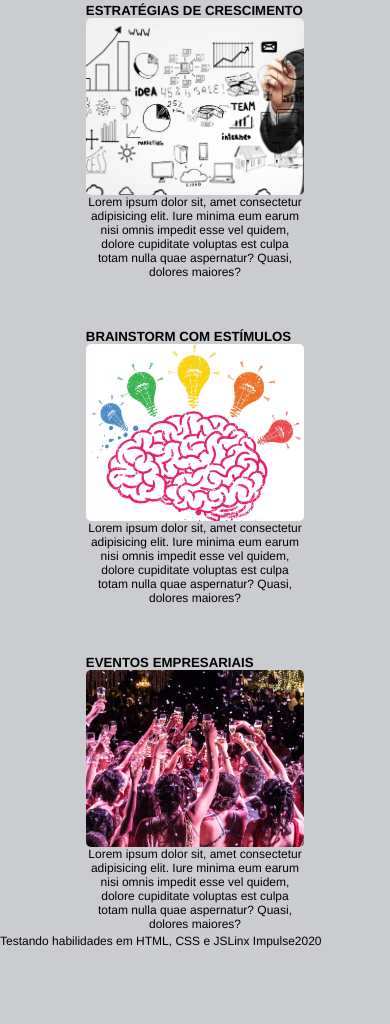
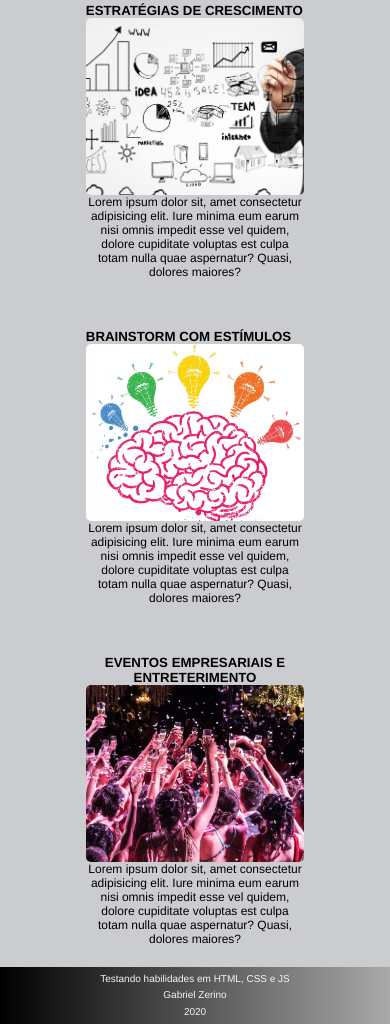
Before and after one commit to Gabrielzerino/responsivewebsite, a plain HTML site: page index.html in a window 390 px wide. Shown: the part 482-1506 px from the top of the page. Before the commit the page ends 1430 px from the top, so only its background shows below. Drawn offline with Linux system fonts and the light colour scheme.

Commit message:
mobile ok

```diff
--- a/index.html
+++ b/index.html
@@ -54,20 +54,19 @@
     </div>
 
     <div class="services">
-        <h5>EVENTOS EMPRESARIAIS</h5>
+        <h5>EVENTOS EMPRESARIAIS E ENTRETERIMENTO</h5>
         <a target="_blank" href="">
             <img src="eventos.jpg" alt="eventos" width="100%" class="servimg" >
         </a>
         <p>Lorem ipsum dolor sit, amet consectetur adipisicing elit. Iure minima eum earum nisi omnis impedit esse vel quidem, dolore cupiditate voluptas est culpa totam nulla quae aspernatur? Quasi, dolores maiores?</p>
     </div>
-
-
     </div>
 
+    <br>
 
-    <footer class="footer">
+    <footer>
         <p>Testando habilidades em HTML, CSS e JS</p>
-        <p>Linx Impulse</p>
+        <p>Gabriel Zerino</p>
         <p>2020</p>
     </footer>
 
--- a/responsive.css
+++ b/responsive.css
@@ -3,10 +3,7 @@
     padding: 0;
     font-family: Helvetica;
     text-align: center;
-    box-sizing: border-box;
     float: left;
-    display: block;
-
 }
 
 /*Top menu*/
@@ -14,7 +11,7 @@
     background-image: linear-gradient(to right, black, darkgrey);
     position: fixed;
     color: whitesmoke;
-    height: 57px;
+    height: 58px;
 }
 
 body{
@@ -48,7 +45,7 @@ display: none;
 position: fixed;
 margin-left: 20%;
 color: whitesmoke;
-
+list-style-type: none;
 }
 
 li {
@@ -107,3 +104,18 @@ li:last-child{
 .servimg{
     border-radius: 5px;
 }
+
+/*Footer*/
+
+footer{
+    background-image: linear-gradient(to right, black, darkgrey);
+    color: whitesmoke;
+    height: 57px;
+    width: 100%;
+}
+
+footer > p{
+    width: 100%;
+    margin-top: 1.5%;
+    font-size: 10px;
+}
```
